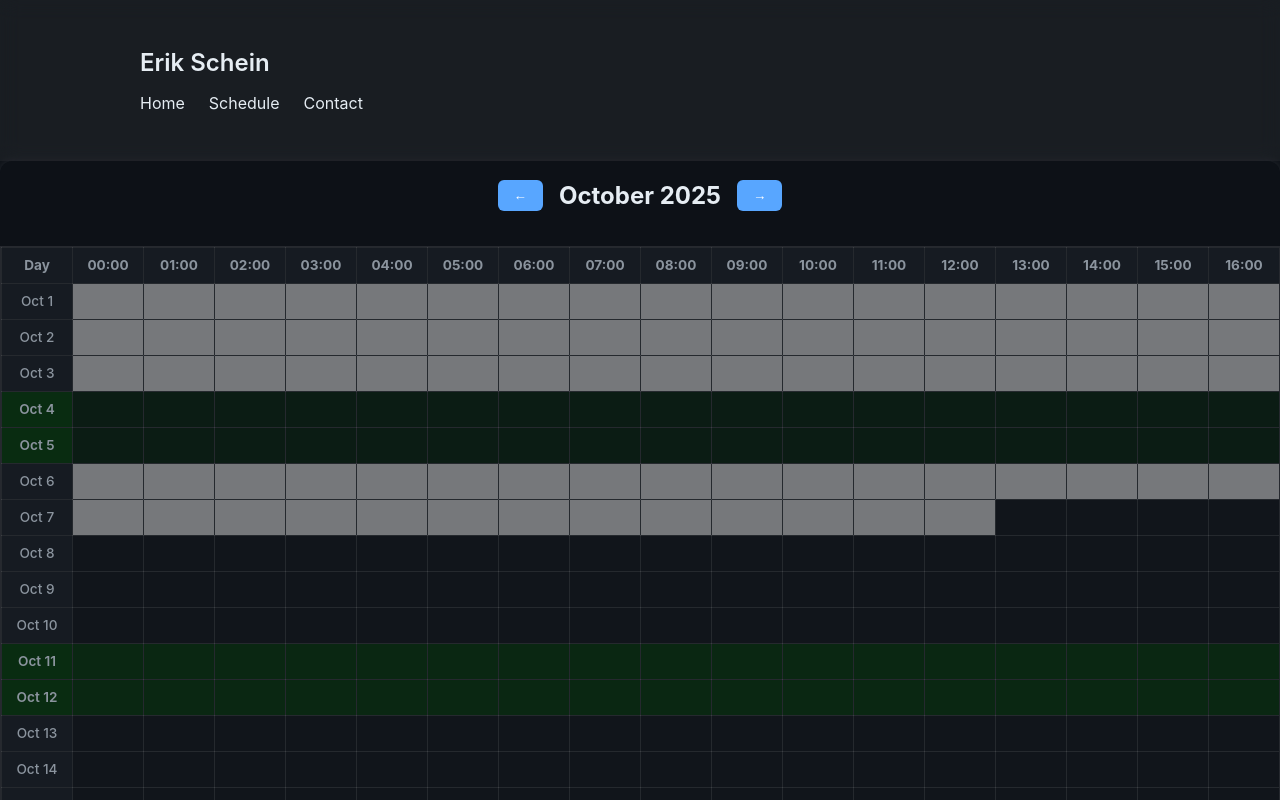
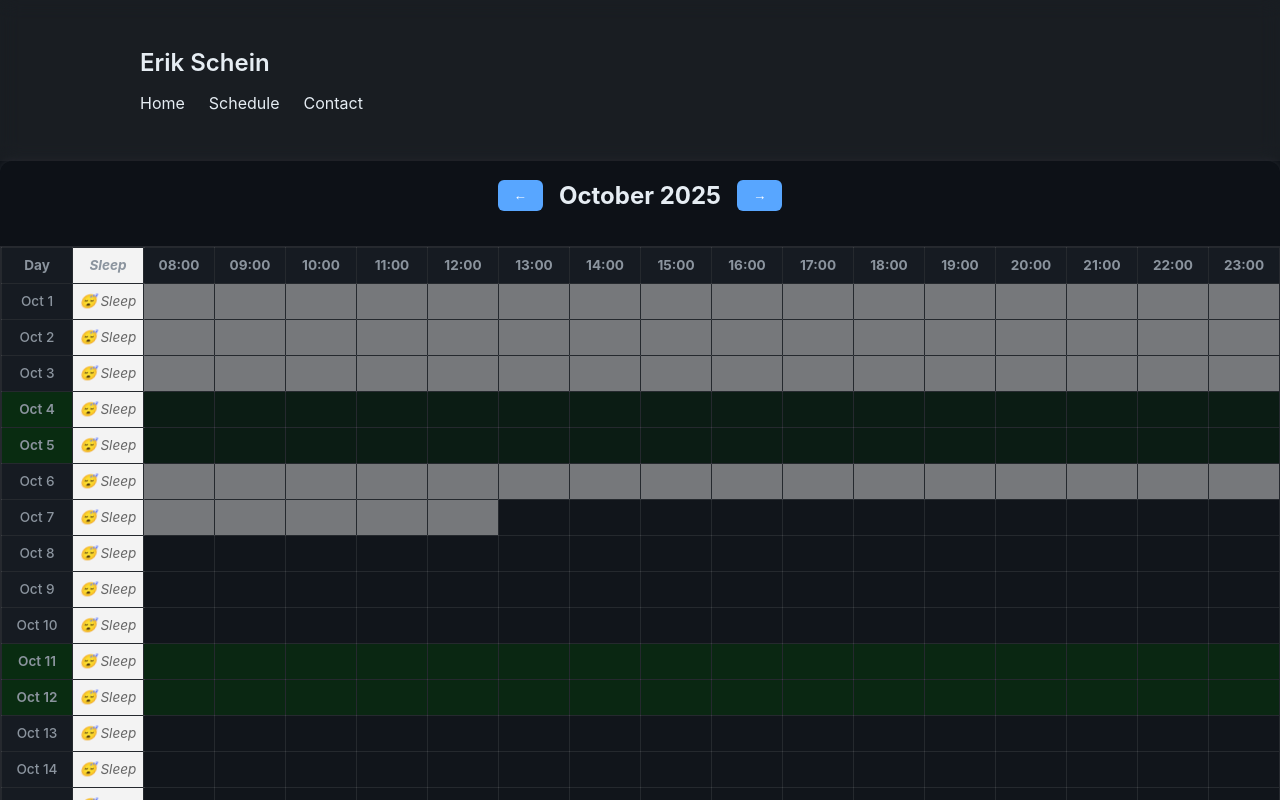
Before and after one commit to scheinerik/my-website, a React (Vite) app: page /schedule in a window 1280 px wide. Shown: the top 800 px of the page. Built offline with nearby package versions, Linux system fonts and the light colour scheme; no server answers.

Commit message:
Schedule: Sleep

```diff
--- a/src/components/Schedule.jsx
+++ b/src/components/Schedule.jsx
@@ -135,7 +135,10 @@ export default function Schedule() {
           <thead>
             <tr>
               <th>Day</th>
-              {hours.map((hour) => (
+              <th className="sleep-col" colSpan={8}>
+                Sleep
+              </th>
+              {hours.slice(8).map((hour) => (
                 <th key={hour}>{hour}</th>
               ))}
             </tr>
@@ -147,6 +150,7 @@ export default function Schedule() {
                 [0, 6].includes(
                   new Date(currentYear, currentMonth, day).getDay()
                 ); // Sunday(0) or Saturday(6)
+
               return (
                 <tr
                   key={day}
@@ -159,31 +163,41 @@ export default function Schedule() {
                     {monthName.slice(0, 3)} {day}
                   </td>
 
-                  {hours.map((_, hourIndex) => {
+                  {/* Sleep Column */}
+                  <td
+                    className="sleep-cell"
+                    colSpan={8}
+                  >
+                    😴 Sleep
+                  </td>
+
+                  {/* Daytime hours */}
+                  {hours.slice(8).map((_, hourIndex) => {
+                    const actualHour = hourIndex + 8; // since we sliced
                     const match = events.find(
                       (ev) =>
                         ev.day === day &&
                         ev.year === currentYear &&
                         ev.month === currentMonth &&
-                        hourIndex >= parseInt(ev.start.split(":")[0]) &&
-                        hourIndex < parseInt(ev.end.split(":")[0])
+                        actualHour >= parseInt(ev.start.split(":")[0]) &&
+                        actualHour < parseInt(ev.end.split(":")[0])
                     );
 
                     const isPast =
                       isCurrentMonth &&
                       (day < currentManilaDay ||
                         (day === currentManilaDay &&
-                          hourIndex < currentManilaHour));
+                          actualHour < currentManilaHour));
 
                     return (
                       <td
-                        key={hourIndex}
+                        key={actualHour}
                         className={`schedule-cell
                           ${isPast ? "past-cell" : ""}
                           ${isWeekend ? "weekend-cell" : ""}`}
                       >
                         {match &&
-                          hourIndex === parseInt(match.start.split(":")[0]) && (
+                          actualHour === parseInt(match.start.split(":")[0]) && (
                             <div
                               className="event-block"
                               style={{
--- a/src/styles/Schedule.css
+++ b/src/styles/Schedule.css
@@ -163,3 +163,11 @@
   background-color: rgba(0, 128, 0, 0.25) !important;
   font-weight: 600;
 }
+
+.sleep-col,
+.sleep-cell {
+  background-color: #f3f3f3 !important;
+  color: #666;
+  font-style: italic;
+  text-align: center;
+}
```
